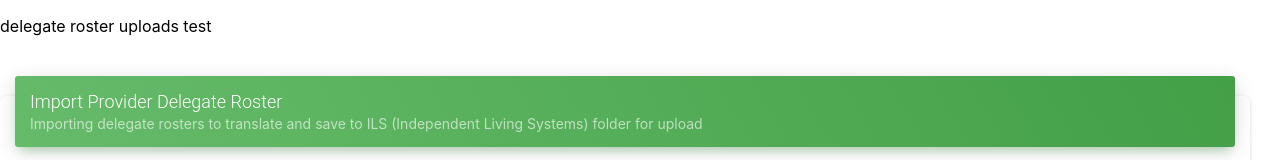
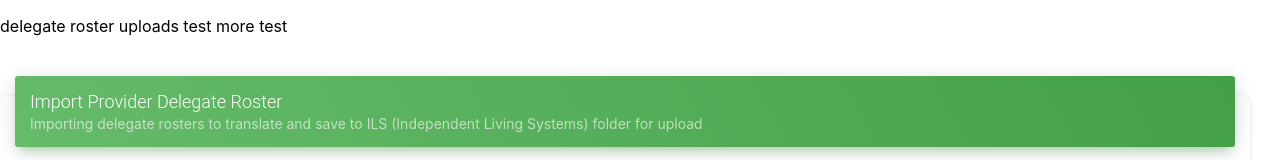
Before and after one commit to VillageCareGitHub/delegateroster, a React (Create React App) app in the folder delegateupload/: page / in a window 1280 px wide. Shown: the top 160 px of the page. Built offline with nearby package versions, Linux system fonts and the light colour scheme.

Commit message:
changing app.js without browser router 10

```diff
--- a/delegateupload/src/App.js
+++ b/delegateupload/src/App.js
@@ -14,7 +14,7 @@ class App extends Component {
   return (
     <BrowserRouter>
       <div>
-        <p>delegate roster uploads test</p>
+        <p>delegate roster uploads test more test</p>
         <main>
          {routelist}
         </main>
```
